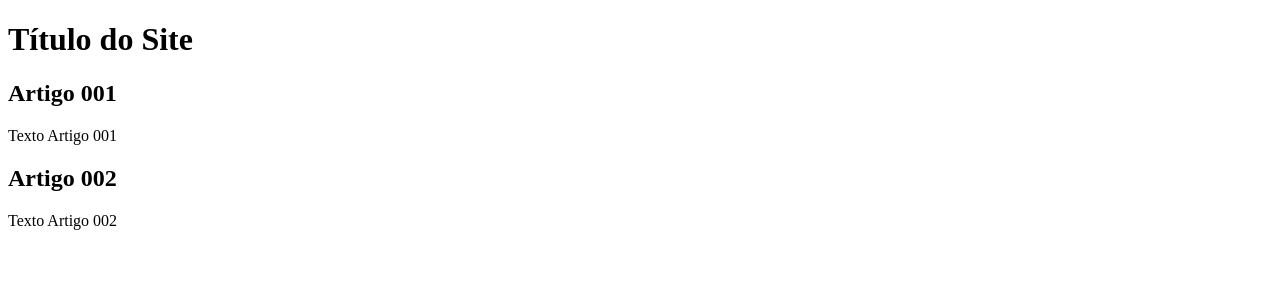
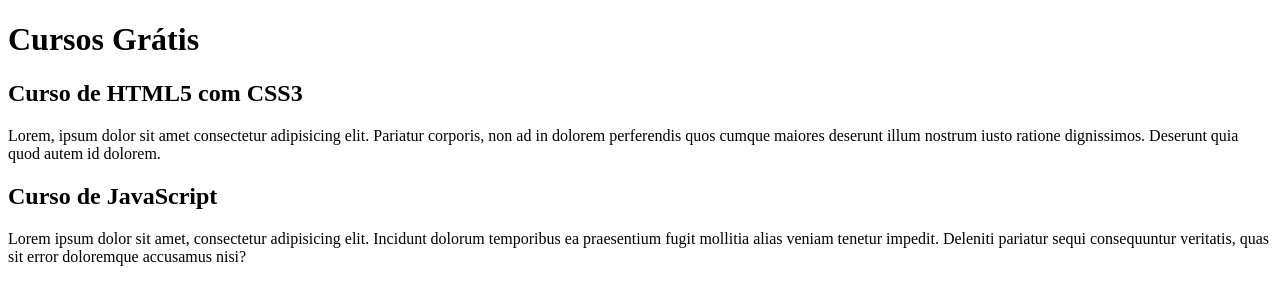
Before and after one commit to GustavoBaco/projeto-site, a plain HTML site: page index.html in a window 1280 px wide. Drawn offline with Linux system fonts and the light colour scheme.

Commit message:
comecei a escrever o conteúdo

```diff
--- a/index.html
+++ b/index.html
@@ -9,15 +9,15 @@
 <body>
     <main>
         <header>
-            <h1>Título do Site</h1>
+            <h1>Cursos Grátis</h1>
         </header>
         <article>
-            <h2>Artigo 001</h2>
-            <p>Texto Artigo 001</p>
+            <h2>Curso de HTML5 com CSS3</h2>
+            <p>Lorem, ipsum dolor sit amet consectetur adipisicing elit. Pariatur corporis, non ad in dolorem perferendis quos cumque maiores deserunt illum nostrum iusto ratione dignissimos. Deserunt quia quod autem id dolorem.</p>
         </article>
         <article>
-            <h2>Artigo 002</h2>
-            <p>Texto Artigo 002</p>
+            <h2>Curso de JavaScript</h2>
+            <p>Lorem ipsum dolor sit amet, consectetur adipisicing elit. Incidunt dolorum temporibus ea praesentium fugit mollitia alias veniam tenetur impedit. Deleniti pariatur sequi consequuntur veritatis, quas sit error doloremque accusamus nisi?</p>
         </article>
     </main>
 
```
